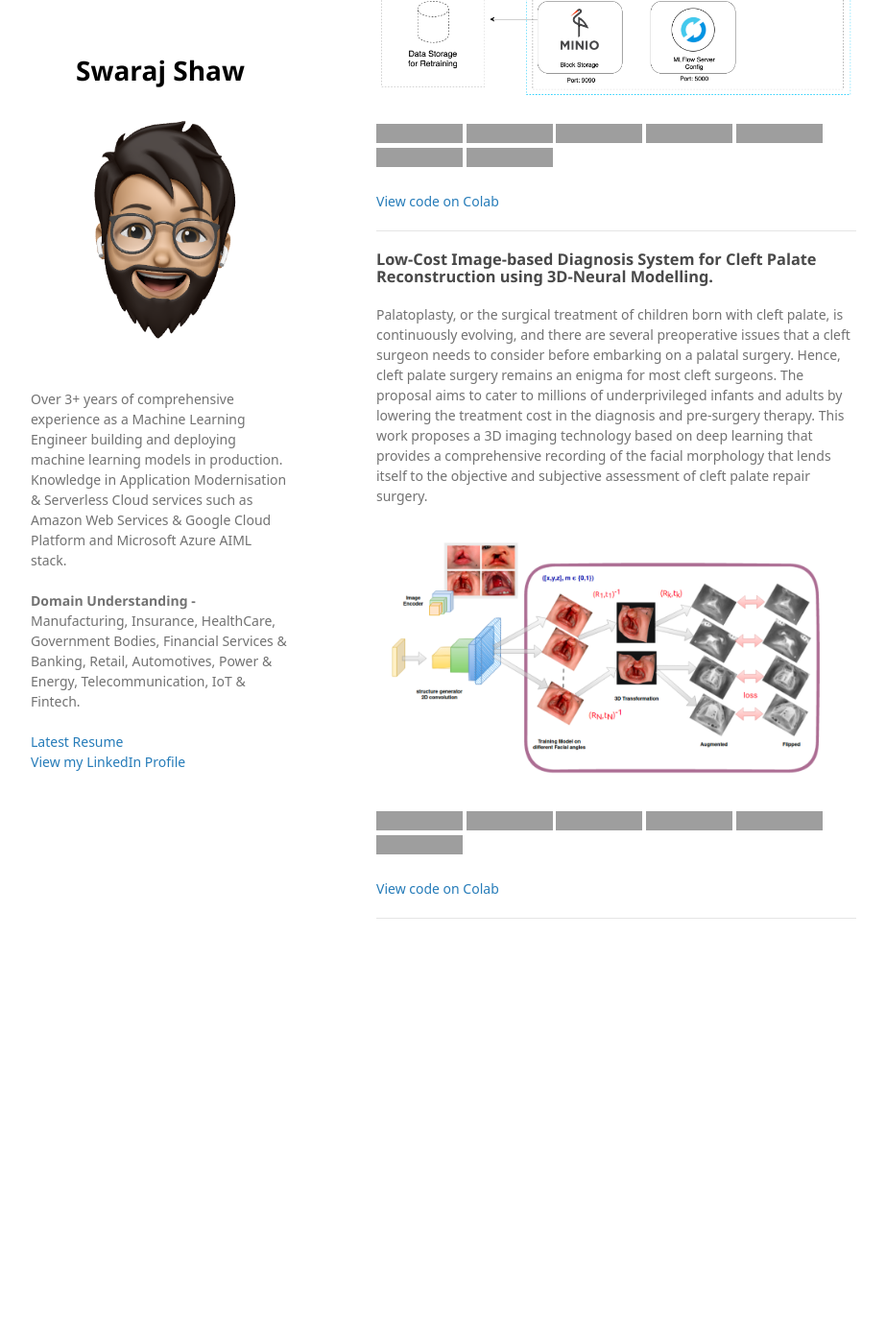
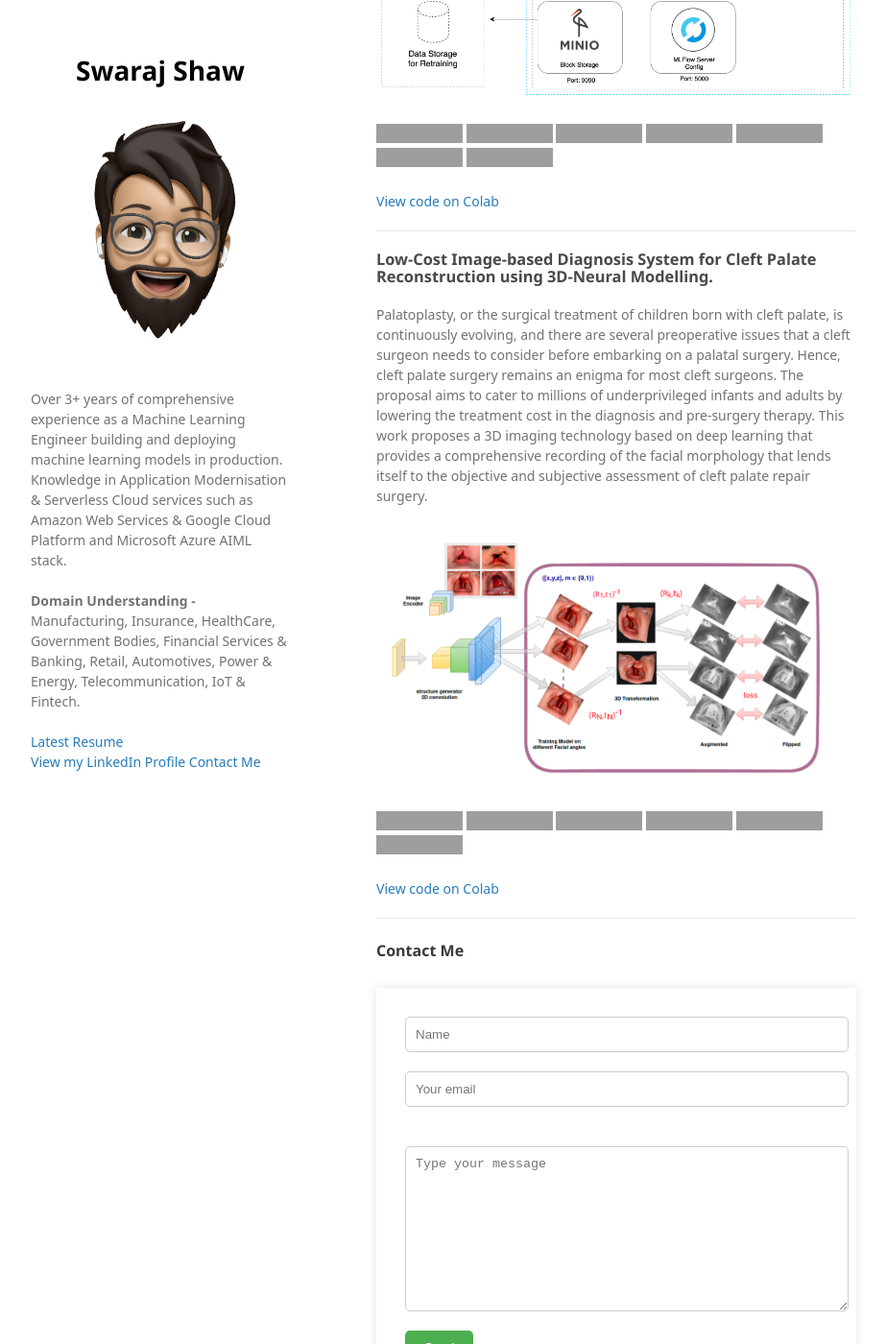
Before and after one commit to swarajshaw/swaraj.github.io, a Jekyll site: the page built from index.md, in a window 1280 px wide and 1400 px high, scrolled down 529 px, cut to the strip 0-1400 px from the top of the window. Shown: the whole strip at 96% size, without its empty margins (178-1101 px from the left). Built offline with Jekyll 4.4.1, drawn with Linux system fonts in a browser that asks for light colours; some web fonts are replaced; our own code applies the rules of GitHub Pages for plain Markdown files; before the commit the page ends 1556 px from its top, so only the background shows below that; grey boxes are pictures that could not be loaded.

Commit message:
added contact form

```diff
--- a/_layouts/default.html
+++ b/_layouts/default.html
@@ -96,6 +96,9 @@
     </br>
           <a href="https://www.linkedin.com/in/swarajs/"
             >View my LinkedIn Profile</a
+          >
+          <a href="https://www.linkedin.com/in/swarajs/"
+            >Contact Me</a
           >
         </p>
 
@@ -238,7 +241,20 @@
           >View code on Colab</a
         ></p>
 
-        <hr />
+        <hr/>
+        <div id="contact">
+          <h2>Contact Me</h2>
+          <div id="contact-form">
+                  <form action="https://formspree.io/f/xlekawvq" method="POST">
+                  <input type="hidden" name="_subject" value="New Contact request from Portfolio" />
+                  <input type="text" name="name" placeholder="Name" required/>
+                  <input type="email" name="_replyto" placeholder="Your email" required>
+                  </br>
+                  <textarea name="message" placeholder="Type your message" required></textarea>
+                  <button type="submit">Send</button>
+              </form>
+          </div>
+      </div>
       </section>
       <footer>
                 <!-- <p><small>Hosted on GitHub Pages</small></p> -->
--- a/style.css
+++ b/style.css
@@ -645,3 +645,52 @@ footer {
     color: #444;
   }
 }
+
+/* Contact Me */
+
+#contact {
+  padding: 5px 0;
+  /* background-color: #f2f2f2; */
+}
+
+#contact h2 {
+  font-size: 16px;
+  margin-bottom: 30px;
+  text-align: left;
+}
+
+#contact-form {
+  margin: 0 auto;
+  max-width: 600px;
+  padding: 30px;
+  background-color: #fff;
+  box-shadow: 0px 0px 10px rgba(0, 0, 0, 0.1);
+}
+
+#contact-form input[type="text"],
+#contact-form input[type="email"],
+#contact-form textarea {
+  display: block;
+  width: 100%;
+  padding: 10px;
+  margin-bottom: 20px;
+  border: 1px solid #ccc;
+  border-radius: 5px;
+}
+
+#contact-form textarea {
+  height: 150px;
+}
+
+#contact-form button[type="submit"] {
+  background-color: #4caf50;
+  color: #fff;
+  border: none;
+  padding: 10px 20px;
+  border-radius: 5px;
+  cursor: pointer;
+}
+
+#contact-form button[type="submit"]:hover {
+  background-color: #3e8e41;
+}
```
